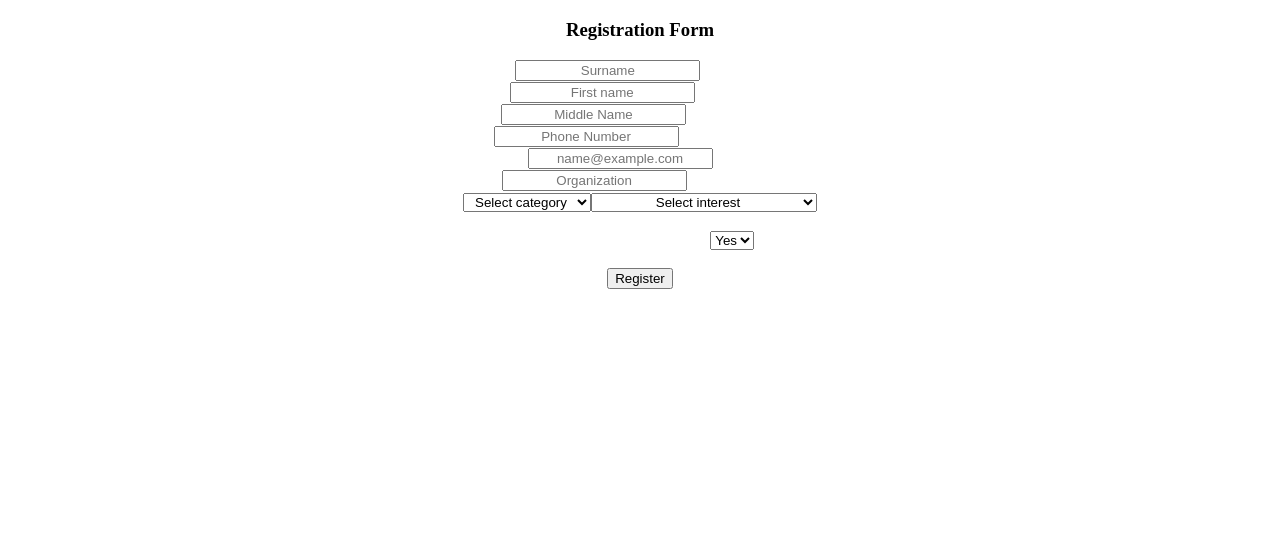
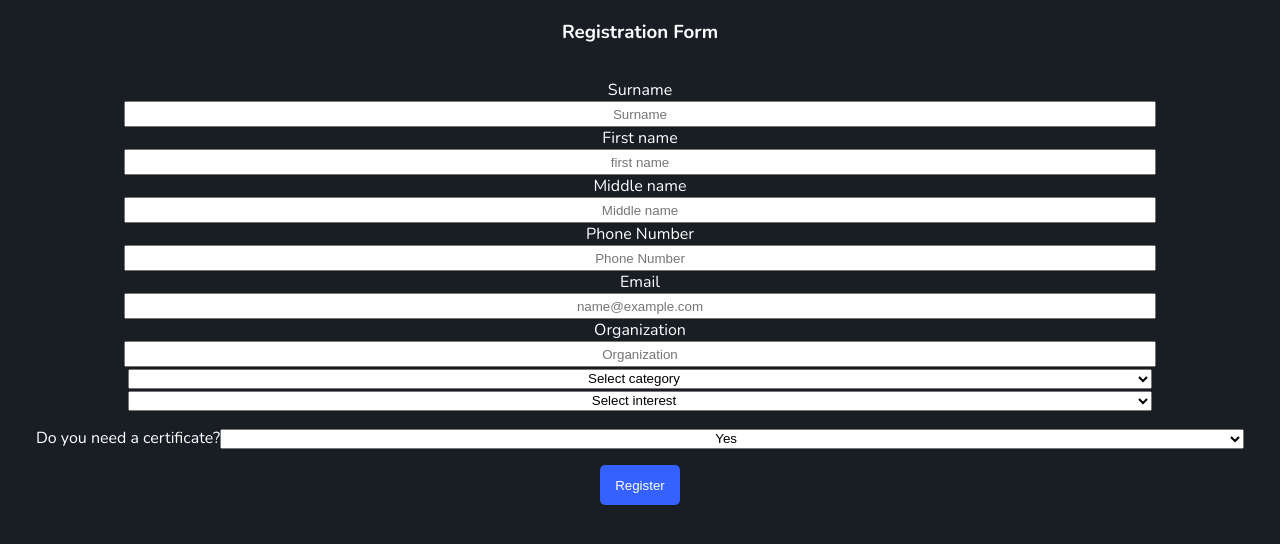
Before and after one commit to Astro175/conference-landing-page, a React (Vite) app in the folder landing-page/: page /register in a window 1280 px wide. Shown: the top 544 px of the page. Built offline with nearby package versions, Linux system fonts and the light colour scheme.

Commit message:
Fixing issues with form component

```diff
--- a/landing-page/package.json
+++ b/landing-page/package.json
@@ -10,6 +10,7 @@
     "preview": "vite preview"
   },
   "dependencies": {
+    "@formspree/react": "^2.5.1",
     "prop-types": "^15.8.1",
     "react": "^18.2.0",
     "react-dom": "^18.2.0",
--- a/landing-page/src/App.jsx
+++ b/landing-page/src/App.jsx
@@ -1,3 +1,4 @@
+import { FormspreeProvider } from '@formspree/react';
 import { BrowserRouter, Route, Routes } from 'react-router-dom';
 import './App.css';
 import Form from './pages/Form';
@@ -5,12 +6,14 @@ import Home from './pages/home';
 function App() {
 
   return (
+    <FormspreeProvider project="mleyqqve"> {/* Add FormspreeProvider here */}
     <BrowserRouter>
       <Routes>
         <Route path="/" element={<Home />} />
         <Route path='/register' element={<Form />} />
       </Routes>
     </BrowserRouter>
+    </FormspreeProvider>
 
   )
 }
--- a/landing-page/src/components/Form/src/form.css
+++ /dev/null
@@ -1,83 +0,0 @@
-body {
-    margin: 0;
-    font-family: -apple-system, BlinkMacSystemFont, 'Segoe UI', 'Roboto', 'Oxygen',
-      'Ubuntu', 'Cantarell', 'Fira Sans', 'Droid Sans', 'Helvetica Neue',
-      sans-serif;
-    -webkit-font-smoothing: antialiased;
-    -moz-osx-font-smoothing: grayscale;
-  }
-
-  code {
-    font-family: source-code-pro, Menlo, Monaco, Consolas, 'Courier New',
-      monospace;
-  }
-
-
-p {
-    color: white;
-  }
-
-  .top-reg {
-    background-color: white;
-    width: 60vh;
-    border-radius: 5px;
-    text-align: center;
-    text-shadow: #282c34;
-    margin-top: 10px;
-  }
-
-  body h3 {
-    color: rgb(6, 6, 19);
-    border-top: 10px;
-  }
-
-  .App {
-    text-align: center;
-  }
-
-  select.form-select-sm {
-    margin: 10px;
-  }
-
-  div.form-floating {
-    margin: 10px;
-  }
-
-  .App-logo {
-    height: 40vmin;
-    pointer-events: none;
-  }
-
-  div.container {
-    width: 100%;
-  }
-
-  @media (prefers-reduced-motion: no-preference) {
-    .App-logo {
-      animation: App-logo-spin infinite 20s linear;
-    }
-  }
-
-  .App-header {
-    background-color: #282c34;
-    min-height: 100vh;
-    display: flex;
-    flex-direction: column;
-    align-items: center;
-    justify-content: center;
-    font-size: calc(10px + 2vmin);
-    color: white;
-  }
-
-  .App-link {
-    color: #61dafb;
-  }
-
-  @keyframes App-logo-spin {
-    from {
-      transform: rotate(0deg);
-    }
-    to {
-      transform: rotate(360deg);
-    }
-  }
--- /dev/null
+++ b/landing-page/src/pages/Form.css
@@ -0,0 +1,31 @@
+form, .top-reg {
+    background-image: linear-gradient(177deg, #191E24 100%, #353F4A 0%);
+    width: 100vw;
+    font-family: Nunito;
+    color: white;
+}
+
+form {
+    padding: 1em;
+    display: flex;
+    flex-direction: column;
+
+}
+
+label {
+    display: block;
+}
+
+input, select {
+    width: 80%;
+    height: 1.5em;
+}
+
+button {
+    background: #3461FF;
+    border: none;
+    width: 6em;
+    height: 3em;
+    border-radius: 5px;
+    color: white;
+}
--- a/landing-page/src/pages/Form.jsx
+++ b/landing-page/src/pages/Form.jsx
@@ -1,5 +1,5 @@
 import { useState } from 'react';
-
+import './Form.css';
 
   export default function Form() {
     const [formData, setFormData] = useState({
@@ -24,9 +24,7 @@ import { useState } from 'react';
 
     const handleSubmit = (e) => {
       e.preventDefault();
-      // Handle form submission logic here
       console.log('Form submitted:', formData);
-      // You can send the data to a server or perform other actions
     };
 
     return (
@@ -49,33 +47,36 @@ import { useState } from 'react';
         <form className="form-floating" onSubmit={handleSubmit}>
           <div className='container'>
             <div className="form-floating mb-3">
+              <label htmlFor="floatingInput">Surname</label>
               <input type="text" className="form-control" id="floatingInput" placeholder="Surname" value={formData.surName}
               onChange={handleChange}/>
-              <label htmlFor="floatingInput">Surname</label>
             </div>
             <div className="form-floating">
-              <input type="text" className="form-control" id="floatingPassword" placeholder="First name" value={formData.firstName} onChange={handleChange}/>
               <label htmlFor="floatingPassword">First name</label>
+              <input type="text" value={formData.firstName} onChange={handleChange} placeholder='first name'/>
             </div>
             <div className="form-floating mb-3">
-              <input type="text" className="form-control" id="floatingInput" placeholder="Middle Name" value={formData.otherName}
-              onChange={handleChange}/>
               <label htmlFor="floatingInput">Middle name</label>
+              <input type="text" value={formData.otherName} onChange={handleChange} placeholder='Middle name'/>
+
             </div>
             <div className="form-floating mb-3">
+              <label htmlFor="floatingInput">Phone Number</label>
               <input type="text" className="form-control" id="floatingInput" placeholder="Phone Number" value={formData.otherName}
               onChange={handleChange}/>
-              <label htmlFor="floatingInput">Phone Number</label>
+
             </div>
             <div className="form-floating mb-3">
-              <input type="text" className="form-control" id="floatingInput" placeholder="name@example.com" value={formData.email}
+              <label htmlFor="floatingInput">Email</label>
+              <input type="text"  placeholder="name@example.com" value={formData.email}
               onChange={handleChange}/>
-              <label htmlFor="floatingInput">Email</label>
+
             </div>
             <div className="form-floating mb-3">
-              <input type="text" className="form-control" id="floatingInput" placeholder="Organization" value={formData.surName}
+               <label htmlFor="floatingInput">Organization</label>
+              <input type="text" placeholder="Organization" value={formData.surName}
               onChange={handleChange}/>
-              <label htmlFor="floatingInput">Organization</label>
+
             </div>
             <div className="form-floating mb-3">
               <select className="form-select-sm" aria-label="Default select example" onChange={handleChange}>
```
Also changed, not shown: landing-page/formspree.json (added, +8 -0 lines), landing-page/src/components/Form/src/App.js (deleted, +0 -113 lines), landing-page/src/components/Form/src/index.js (deleted, +0 -13 lines), landing-page/src/components/Form/src/reportWebVitals.js (deleted, +0 -13 lines), 1 other file (tests, documents, lock files or other folders).
